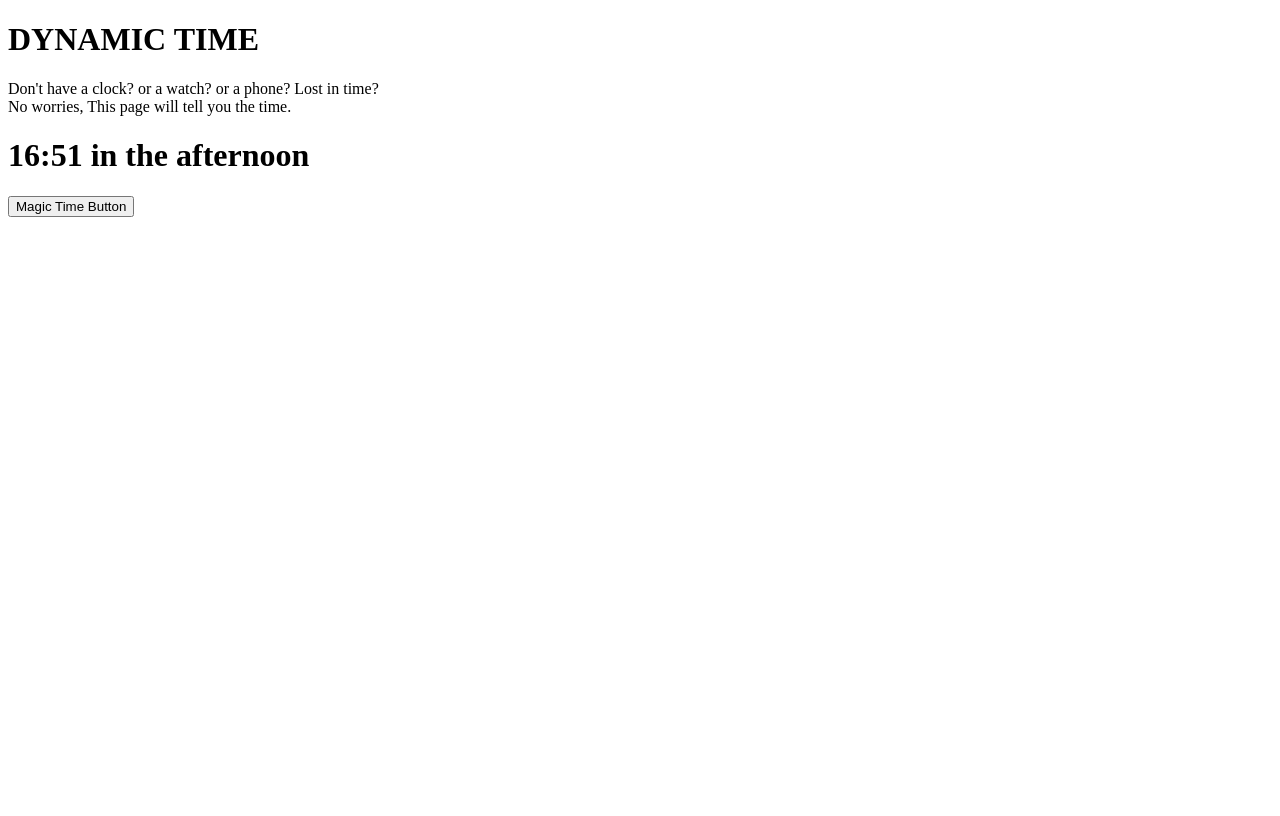
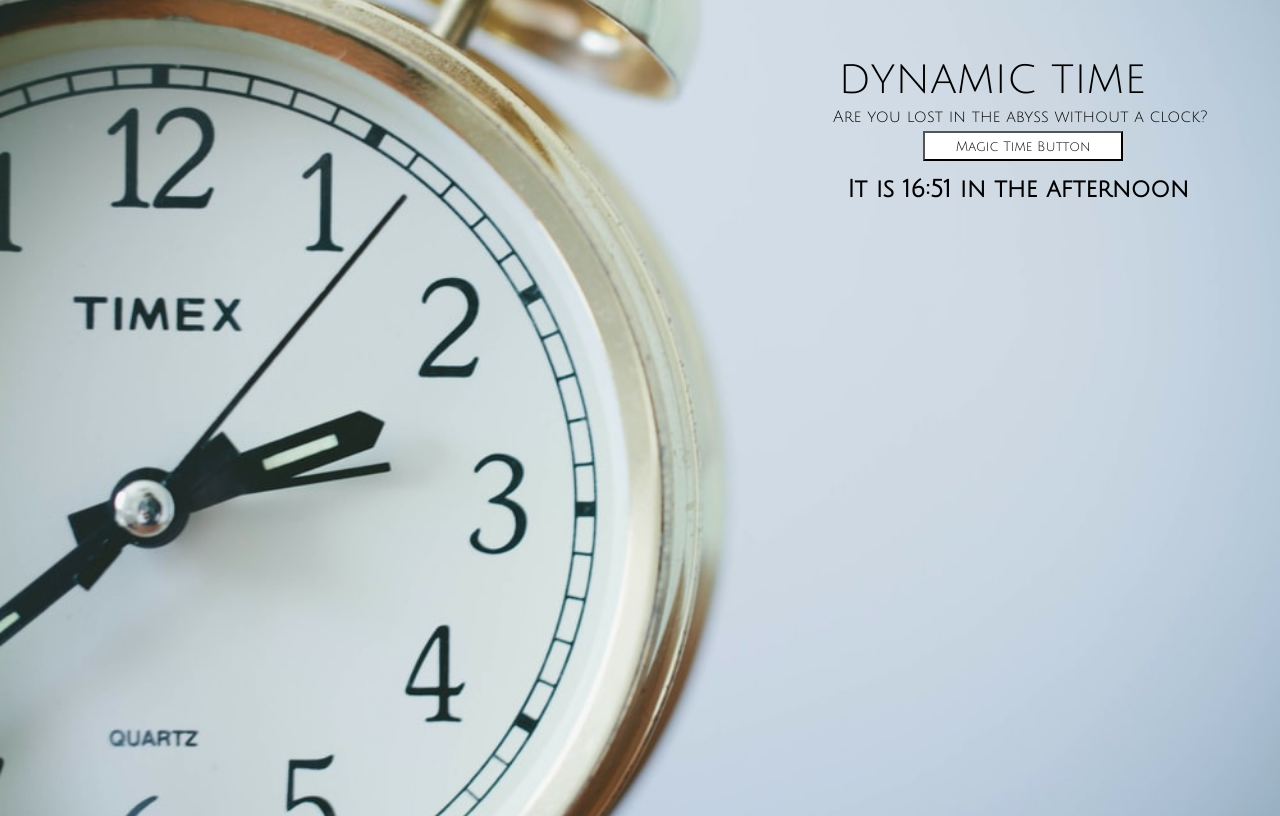
Before and after one commit to BergstromKelsey/dynamictimepracticeapp, a plain HTML site: page index.html in a window 1280 px wide. Both pictures are taken after a click on the button "Magic Time Button". Drawn offline with Linux system fonts and the light colour scheme.

Commit message:
WithCSSandSS

```diff
--- a/index.html
+++ b/index.html
@@ -8,21 +8,22 @@
   <meta name="description" content="The HTML5 Herald">
   <meta name="author" content="SitePoint">
   <link rel="preconnect" href="https://fonts.gstatic.com">
+  <link rel="preconnect" href="https://fonts.gstatic.com">
+<link href="https://fonts.googleapis.com/css2?family=Julius+Sans+One&display=swap" rel="stylesheet">
   <link rel="stylesheet" href="style.css">
 
 
 </head>
 
 <body>
-    <h1>DYNAMIC TIME</h1>
-    Don't have a clock? or a watch? or a phone? Lost in time?<BR>No worries, This page will tell you the time.
+    <header>DYNAMIC TIME</header>
+    <div id="main" style=" position:absolute; right:-30px;">
+    Are you lost in the abyss without a clock?<BR>
+    <div class="output"></div>
+
+<button type ="button">Magic Time Button</button>
 <div class="output"></div>
-<button type ="button">Magic Time Button</button>
-<script>
-
-
-
-</script>
+</div>
 
   <script src="script.js"></script>
 </body>
--- a/script.js
+++ b/script.js
@@ -12,14 +12,14 @@ function showOutput(){
     let message;
 
     if(cur>17){
-        message =+cur+":"+minutes+  " in the evening!";
+        message ="It is " + cur+":"+minutes+  " in the evening!";
     }
     else if (cur >12){
-        message =+cur+":"+minutes+   " in the afternoon";
+        message ="It is " + cur+":"+minutes+   " in the afternoon";
 
     }
     else if (cur >0){
-        message= +cur+":"+minutes+  " in the morning!";
+        message="It is " + cur+":"+minutes+  " in the morning!";
 
     }
     else{
@@ -27,6 +27,6 @@ function showOutput(){
 
     }
 
-    output.innerHTML= "<h1>"+message+"</h1>"
+    output.innerHTML= "<h2>"+message+"</h2>"
 
 }
--- a/style.css
+++ b/style.css
@@ -0,0 +1,56 @@
+body {
+    background-image: url("clock.jpg");
+    height: 100vh;
+    background-position: center;
+    background-repeat: no-repeat;
+    background-size: cover;
+    font-family: 'Julius Sans One', sans-serif;
+}
+
+header{
+    float:right;
+    margin-right:5%;
+    padding-right:5%;
+    padding-top:50px;
+    font-size:40px;
+
+
+}
+
+#main{
+    margin-right:3%;
+    float:right;
+    padding-top:100px;
+    padding-right:5%;
+    padding-bottom:0px;
+
+
+}
+
+button{
+background-color:white;
+margin-left:90px;
+margin-top:5px;
+float:right;
+text-align:center;
+width:200px;
+height:30px;
+font-family: 'Julius Sans One', sans-serif;
+padding-bottom:0px;
+position: fixed;
+}
+
+.output{
+margin-right:5%;
+float:right;
+margin-top:30px;
+}
+
+button:hover{
+    background-color:transparent;
+    border-color: black;
+
+
+}
+
+button:focus {outline:0;}
```
Also changed, not shown: clock.jpg (added), 2 other files.
